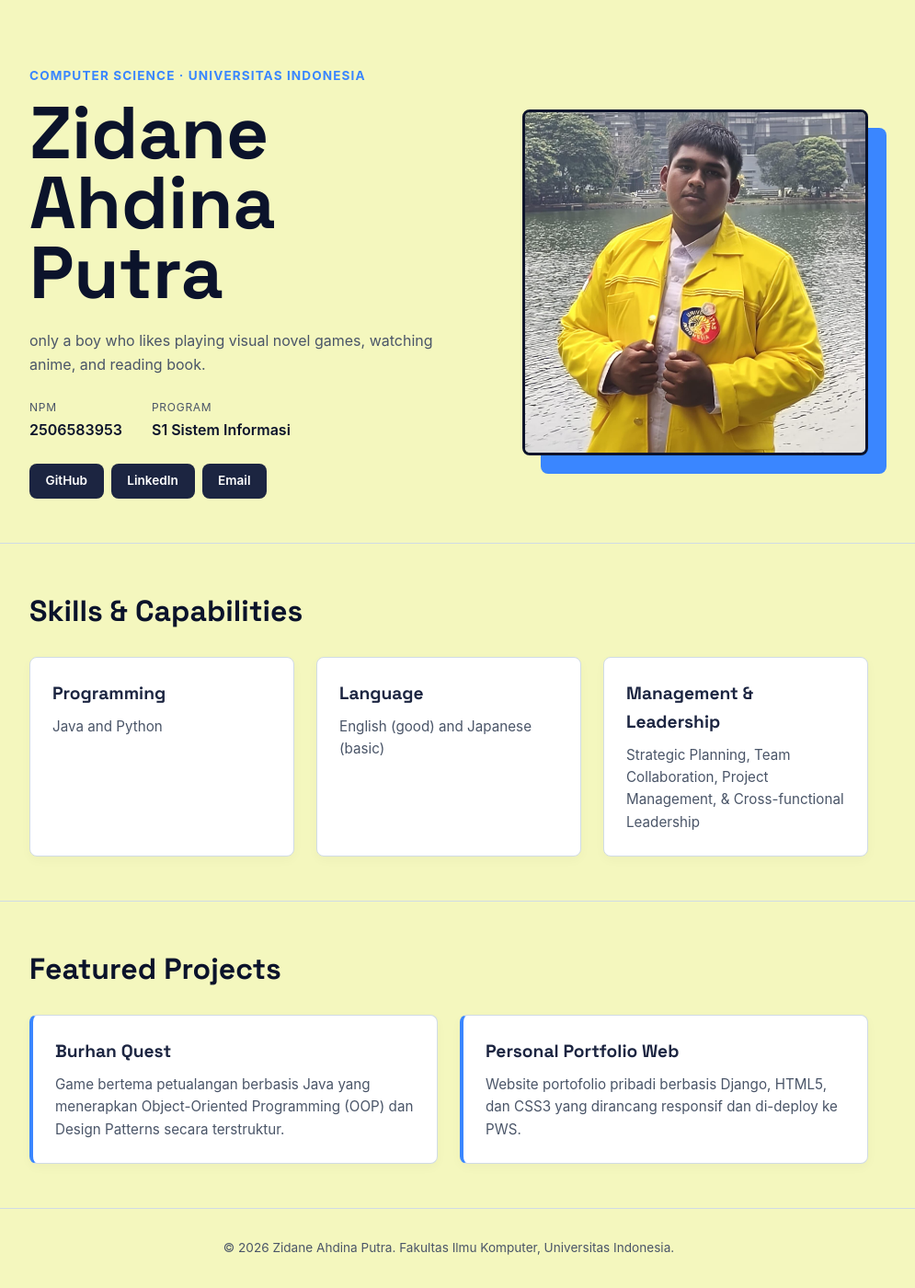
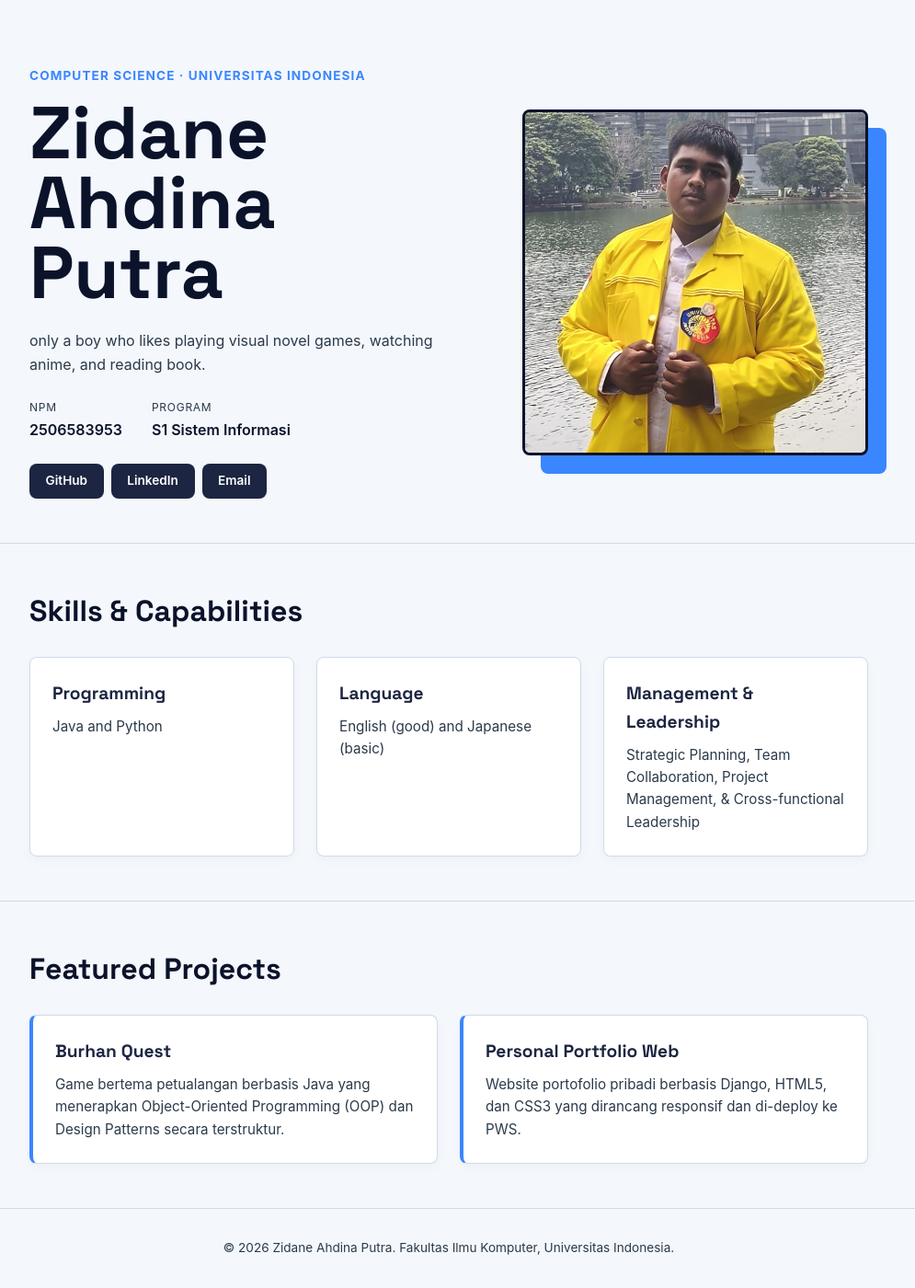
Before and after one commit to zidanenasution66-ops/myportofolio, a Django app: page / in a window 1280 px wide. Shown: the part 74-1474 px from the top of the page at 92% size, without its empty margins (152-1147 px from the left). Run offline with Django 5.2, Linux system fonts and the light colour scheme.

Commit message:
Fix CSS background color hex and text contrast

```diff
--- a/static/css/style.css
+++ b/static/css/style.css
@@ -7,12 +7,12 @@
 
 :root {
     --ink: #0b132b;
-    --paper: #f4f7be;
+    --paper: #f4f7fc;
     --card-bg: #ffffff;
     --accent: #3a86ff;
     --accent-dark: #1c2541;
     --line: #d0dbe5;
-    --text-muted: #4a5568;
+    --text-muted: #2b3a4a;
     --radius: 8px;
 }
 
```
